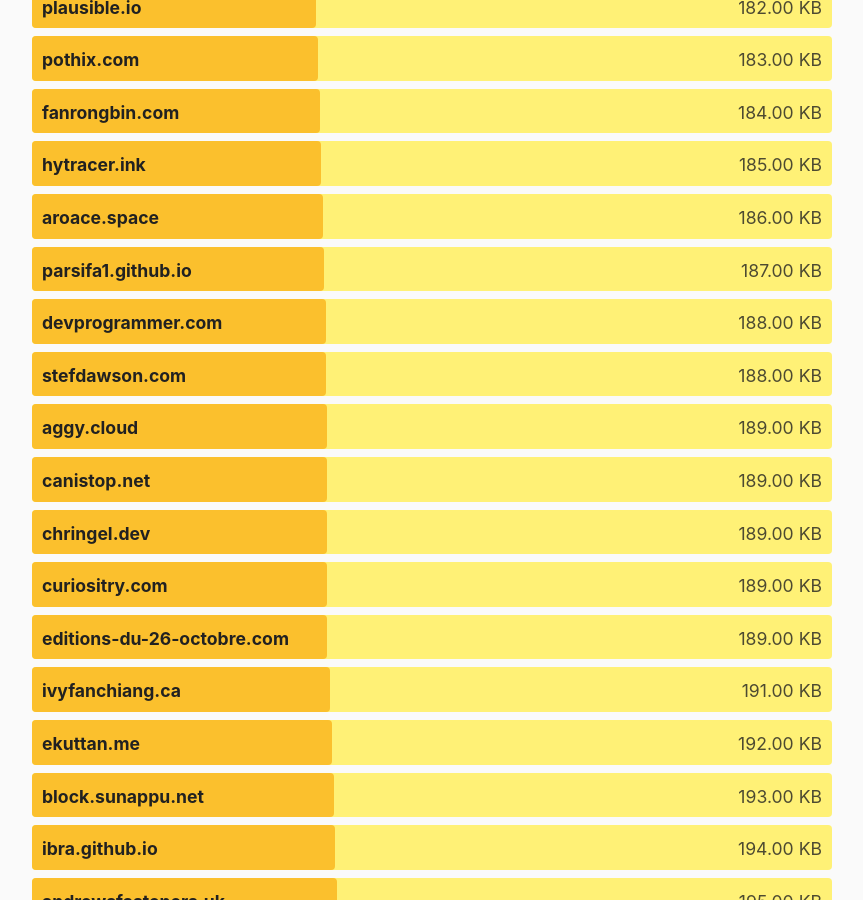
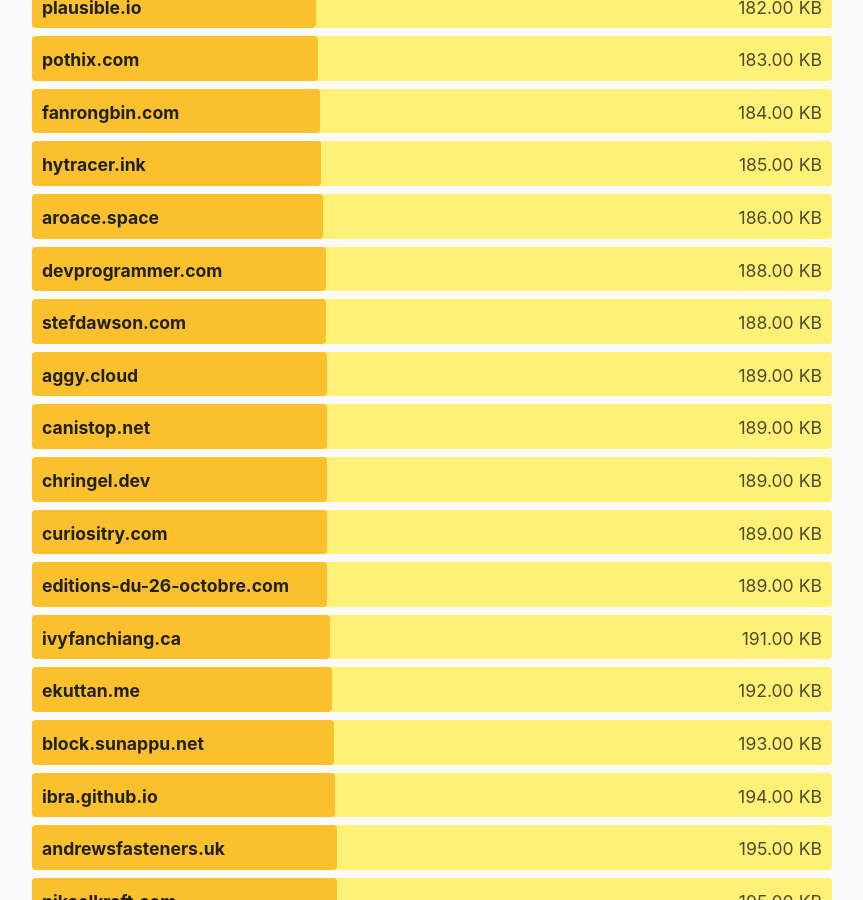
Before and after one commit to kevquirk/512kb.club, a Jekyll site: the page built from index.md, in a window 1280 px wide and 900 px high, scrolled down 28521 px. Shown: the whole window, without its empty margins (208-1071 px from the left). Built offline with Jekyll 4.4.1, drawn with Linux system fonts in a browser that asks for light colours; some of the changed text lies outside the part shown.

Commit message:
Update sites.yml

```diff
--- a/_data/sites.yml
+++ b/_data/sites.yml
@@ -2388,10 +2388,10 @@
   size: 8.4
   last_checked: 2022-05-06
 
-- domain: parsifa1.github.io
-  url: https://parsifa1.github.io
-  size: 187
-  last_checked: 2023-12-21
+- domain: blog.cloudti.de
+  url: https://blog.cloudti.de
+  size: 467
+  last_checked: 2023-12-30
 
 - domain: patrickwu.space
   url: https://patrickwu.space/
```
